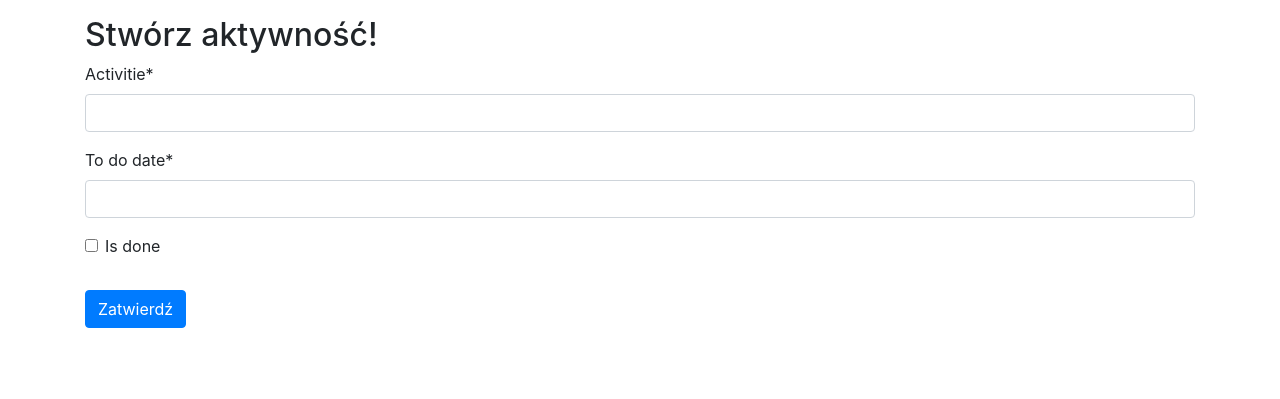
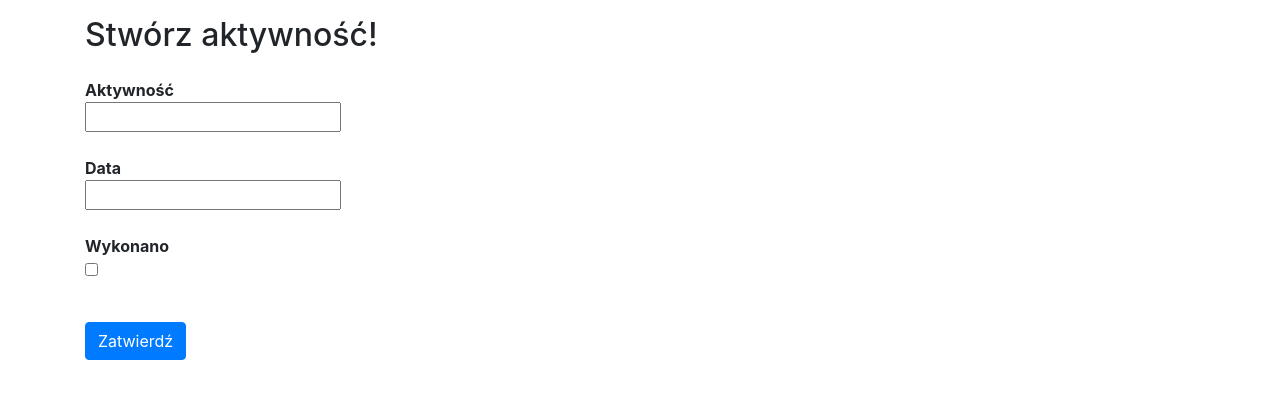
Before and after one commit to DamianBewicz/Django-ToDoApp, a Django app: page /activities/add/ in a window 1280 px wide. Shown: the part 185-584 px from the top of the page. Run offline with Django 3.2, Linux system fonts and the light colour scheme; a user stored in the database is signed in; some libraries are stand-ins or nearby versions.

Commit message:
activities are sorted correctly

```diff
--- a/activities/models.py
+++ b/activities/models.py
@@ -5,7 +5,7 @@ from django.urls import reverse
 class Activitie(models.Model):
     activitie = models.CharField(max_length=50)
     to_do_date = models.DateTimeField()
-    is_done = models.BooleanField()
+    is_done = models.BooleanField(default= False, blank=True)
     user = models.ForeignKey(User, on_delete=models.CASCADE)
 
     def get_absolute_url(self):
--- a/activities/templates/activitie.html
+++ b/activities/templates/activitie.html
@@ -1,6 +1,6 @@
 {% extends 'base.html' %}
 {% block content %}
-    {% for activity_date, activities in activities_list %}
+    {% for activity_date, activities in grouped_activities %}
     <h1 class="mb-4">
         {{ activity_date}}
     </h1>
--- a/activities/templates/activitie_form.html
+++ b/activities/templates/activitie_form.html
@@ -6,7 +6,25 @@
     <form method="post">
       {% csrf_token %}
       <fieldset class="form-group">
-        {{ form|crispy }}
+        {% for field in form %}
+          <p>
+            <div class="mb-4">
+              {% if field.name == "activitie" %}
+                <b>Aktywność</b>
+                <br>
+                {{field}}
+              {% elif field.name == 'to_do_date' %}
+                <b>Data</b>
+                <br>
+                {{field}}
+              {% elif field.name == 'is_done'%}
+                <b>Wykonano</b>
+                <br>
+                {{field}}
+              {% endif %}
+            </div>
+          </p>
+        {% endfor %}
       </fieldset>
       <button type="submit" class="btn btn-primary">Zatwierdź</button>
     </form>
--- a/activities/views.py
+++ b/activities/views.py
@@ -1,4 +1,5 @@
 from django.shortcuts import render
+from datetime import datetime
 from django.views.generic import (
     ListView,
     DetailView,
@@ -23,24 +24,20 @@ class ActivityListView(LoginRequiredMixin, ListView):
         return super().get_queryset().filter(user=self.request.user)
 
     def get_context_data(self, **kwargs):
-        data = super().get_context_data(**kwargs)
-        date_list = []
-        for activitie in data['activities']:
-            date_list.append(activitie.to_do_date.strftime("%d-%m-%Y"))
-        date_activities_dict = {}
-        for date in set(date_list):
-            date_activities_dict[date] = []
-        for key, item in date_activities_dict.items():
-            for activitie in data['activities']:
-                if key == activitie.to_do_date.strftime("%d-%m-%Y"):
-                    date_activities_dict[key].append(activitie)
-        converted_list = []
-        for key, item in date_activities_dict.items():
-            converted_list.append((key, item))
-        converted_list.sort()
-        print(converted_list)
-        data['activities_list'] = converted_list
-        return data
+        context = super().get_context_data(**kwargs)
+        grouped_activities = []
+        current_date = None
+        current_activities = []
+        for activity in context['activities']:
+            if activity.to_do_date.date() != current_date:
+                if current_date is not None:
+                    grouped_activities.append((current_date, current_activities))
+                    current_activities = []
+                current_date = activity.to_do_date.date()
+            current_activities.append(activity)
+        grouped_activities.append((current_date, current_activities))
+        context['grouped_activities'] = grouped_activities
+        return context
 
 
 class ActivityDetailView(DetailView):
```
Also changed, not shown: activities/migrations/0002_auto_20200227_1448.py (added), db.sqlite3.
